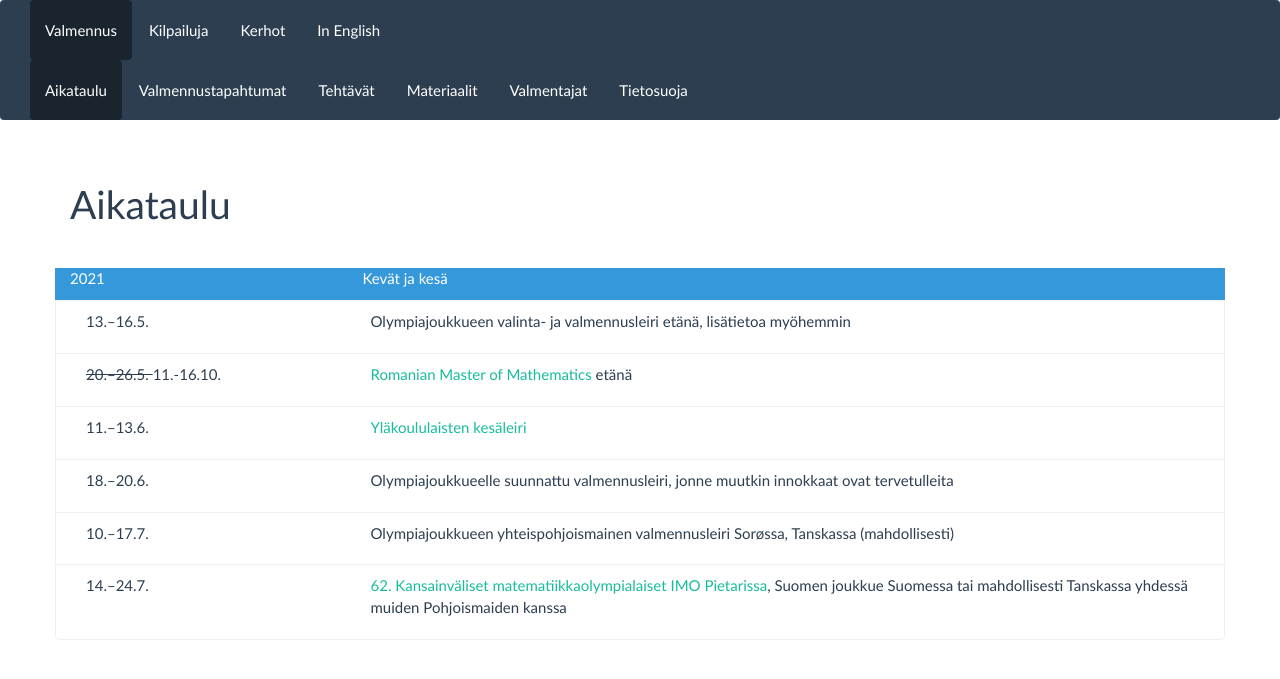
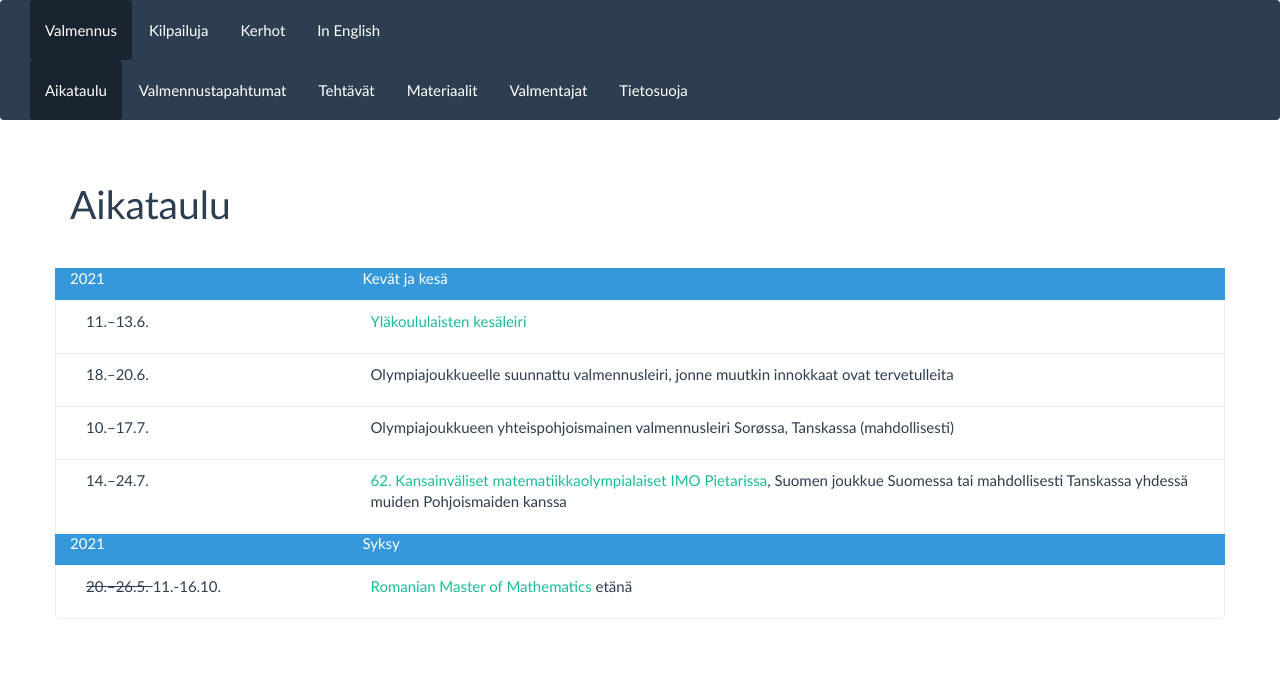
Before and after one commit to matematiikkakilpailut/matematiikkakilpailut.github.io, a Jekyll site: the page built from aikataulu/index.md, in a window 1280 px wide. Shown: the top 679 px of the page. Built offline with Jekyll 4.4.1, drawn with Linux system fonts in a browser that asks for light colours.

Commit message:
Aikataulun päivitys

```diff
--- a/aikataulu/index.md
+++ b/aikataulu/index.md
@@ -6,10 +6,6 @@ aikataulu:
   - pvm: "2021"
     tapahtuma: "Kevät ja kesä"
     otsikko: true
-  - tapahtuma: "Olympia&shy;joukkueen valinta- ja valmennusleiri etänä, lisätietoa myöhemmin"
-    pvm: "13.&ndash;16.5."
-  - pvm: "<del>20.&ndash;26.5. </del> 11.-16.10."
-    tapahtuma: "[Romanian Master of Mathematics](http://rmms.lbi.ro/rmm2021/index.php?id=home) etänä"
   - pvm: "11.&ndash;13.6."
     tapahtuma: "[Yläkoululaisten kesäleiri](https://matematiikkakilpailut.fi/aikataulu/YlaKesa2021/)"
   - pvm: "18.&ndash;20.6."
@@ -18,6 +14,11 @@ aikataulu:
     pvm: "10.&ndash;17.7."
   - tapahtuma: "[62. Kansain&shy;väliset matematiikka&shy;olympialaiset <abbr>IMO</abbr> Pietarissa](http://www.imo-official.org/year_info.aspx?year=2021), Suomen joukkue Suomessa tai mahdollisesti Tanskassa yhdessä muiden Pohjoismaiden kanssa"
     pvm: "14.&ndash;24.7."
+  - pvm: "2021"
+    tapahtuma: "Syksy"
+    otsikko: true
+  - pvm: "<del>20.&ndash;26.5. </del> 11.-16.10."
+    tapahtuma: "[Romanian Master of Mathematics](http://rmms.lbi.ro/rmm2021/index.php?id=home) etänä"
 ---
 <div class="list-group">
 {% for a in page.aikataulu %}
```
